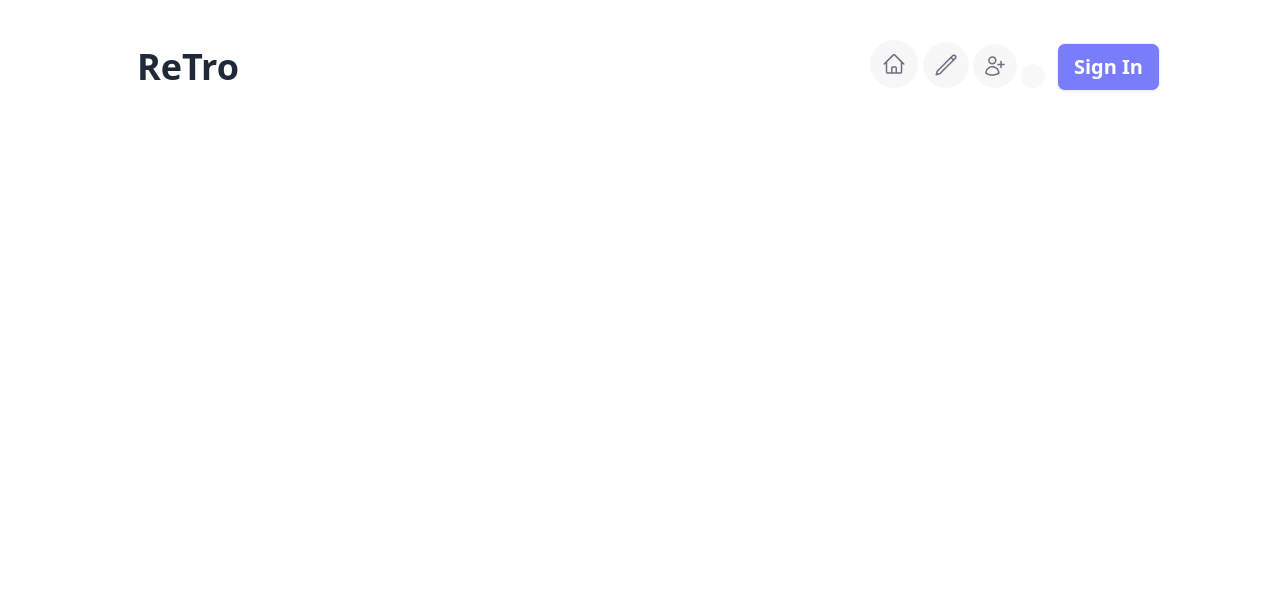
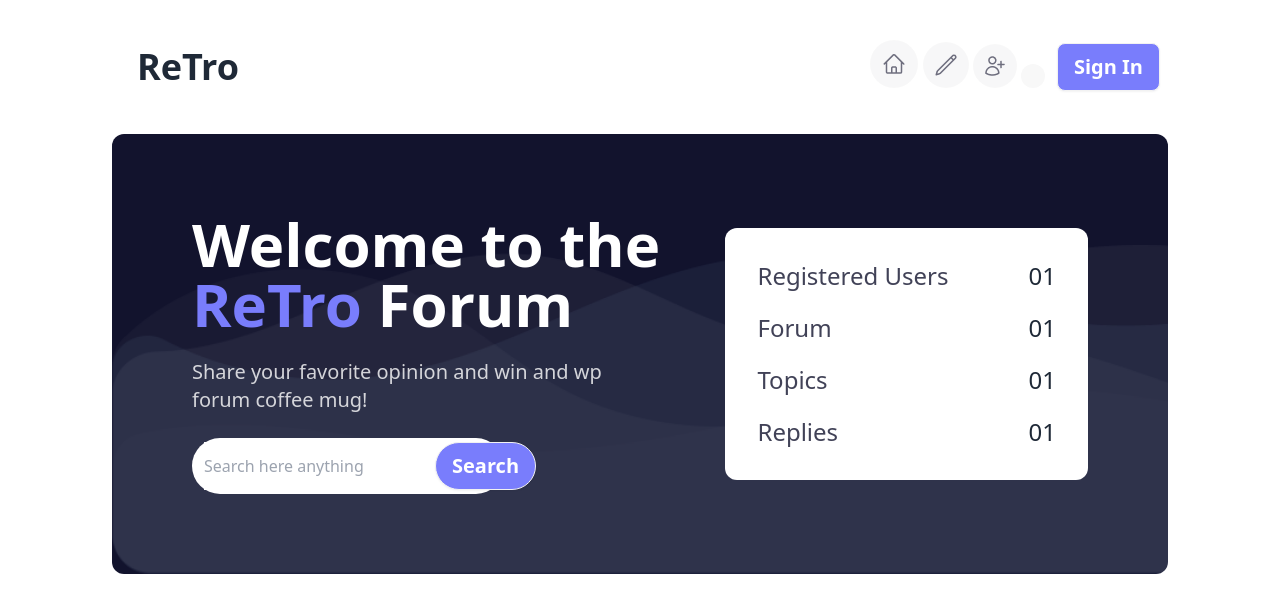
Before and after one commit to arifulislamk/retro-from, a plain HTML site: page index.html in a window 1280 px wide. Drawn offline with nearby package versions, Linux system fonts and the light colour scheme.

Commit message:
banner add

```diff
--- a/index.html
+++ b/index.html
@@ -18,6 +18,7 @@
 </head>
 
 <body>
+    <!-- header section  -->
     <header class="mx-2 mt-4 lg:mx-28 lg:mt-8">
         <div class="navbar bg-base-100">
             <div class="navbar-start">
@@ -61,17 +62,62 @@
             </div>
             <div class="navbar-end gap-3">
                 <div class="hidden md:block lg:block">
-                    <div class=" tooltip bg-[#12132D08] p-3 rounded-full" data-tip="home"><img src="images/home.png" alt=""></div>
-                    <div class="bg-[#12132D08] p-3 rounded-full tooltip" data-tip="edit"><img src="images/pen.png" alt=""></div>
-                    <div class="bg-[#12132D08] p-3 rounded-full tooltip" data-tip="add"><img src="images/card.png" alt=""></div>
-                    <div class="bg-[#12132D08] p-3 rounded-full tooltip" data-tip="flag"><img src="images/flag.png" alt=""></div>
+                    <div class=" tooltip bg-[#12132D08] p-3 rounded-full" data-tip="home"><img src="images/home.png"
+                            alt=""></div>
+                    <div class="bg-[#12132D08] p-3 rounded-full tooltip" data-tip="edit"><img src="images/pen.png"
+                            alt=""></div>
+                    <div class="bg-[#12132D08] p-3 rounded-full tooltip" data-tip="add"><img src="images/card.png"
+                            alt=""></div>
+                    <div class="bg-[#12132D08] p-3 rounded-full tooltip" data-tip="flag"><img src="images/flag.png"
+                            alt=""></div>
                 </div>
                 <a class="btn bg-[#797DFC] lg:text-xl lg:font-bold text-white rounded-lg">Sign In</a>
             </div>
         </div>
     </header>
 
-    <main>
+    <main class="mx-2 mt-4 lg:mx-28 lg:mt-8">
+        <!-- banner section  -->
+        <section
+            class="flex flex-col lg:flex-row justify-between items-center p-8 gap-5 lg:p-20 rounded-xl bg-[url('/images/bgbanner.png')] bg-[#12132D] bg-no-repeat bg-cover">
+            <div class="space-y-6 text-center lg:text-start">
+                <h2 class="text-white font-black text-3xl lg:text-6xl">Welcome to the <br> <span
+                        class="text-[#797DFC]">ReTro </span>Forum</h2>
+                <p class="text-[#FFFFFFCC] font-medium lg:text-xl">Share your favorite opinion and win and wp <br> forum
+                    coffee mug!</p>
+                <div class="flex lg:w-2/3 lg:px-3 lg:py-1 p-1 bg-white rounded-md lg:rounded-full">
+                    <input type="text" placeholder="Search here anything">
+                    <a class="btn bg-[#797DFC] text-white font-bold lg:text-xl lg:rounded-full">Search</a>
+                </div>
+            </div>
+            <div class="bg-white flex flex-col gap-5 p-8 rounded-xl">
+                <div class="flex justify-between lg:gap-20 text-2xl">
+                    <div>
+                        <h2 class="text-[#12132DCC] ">Registered Users</h2>
+                    </div>
+                    <div>01</div>
+                </div>
+                <div class="flex justify-between lg:gap-20 text-2xl">
+                    <div>
+                        <h2 class="text-[#12132DCC]">Forum</h2>
+                    </div>
+                    <div>01</div>
+                </div>
+                <div class="flex justify-between lg:gap-20 text-2xl">
+                    <div>
+                        <h2 class="text-[#12132DCC]">Topics</h2>
+                    </div>
+                    <div>01</div>
+                </div>
+                <div class="flex justify-between lg:gap-20 text-2xl">
+                    <div>
+                        <h2 class="text-[#12132DCC]">Replies</h2>
+                    </div>
+                    <div>01</div>
+                </div>
+            </div>
+        </section>
+
 
     </main>
 
```
